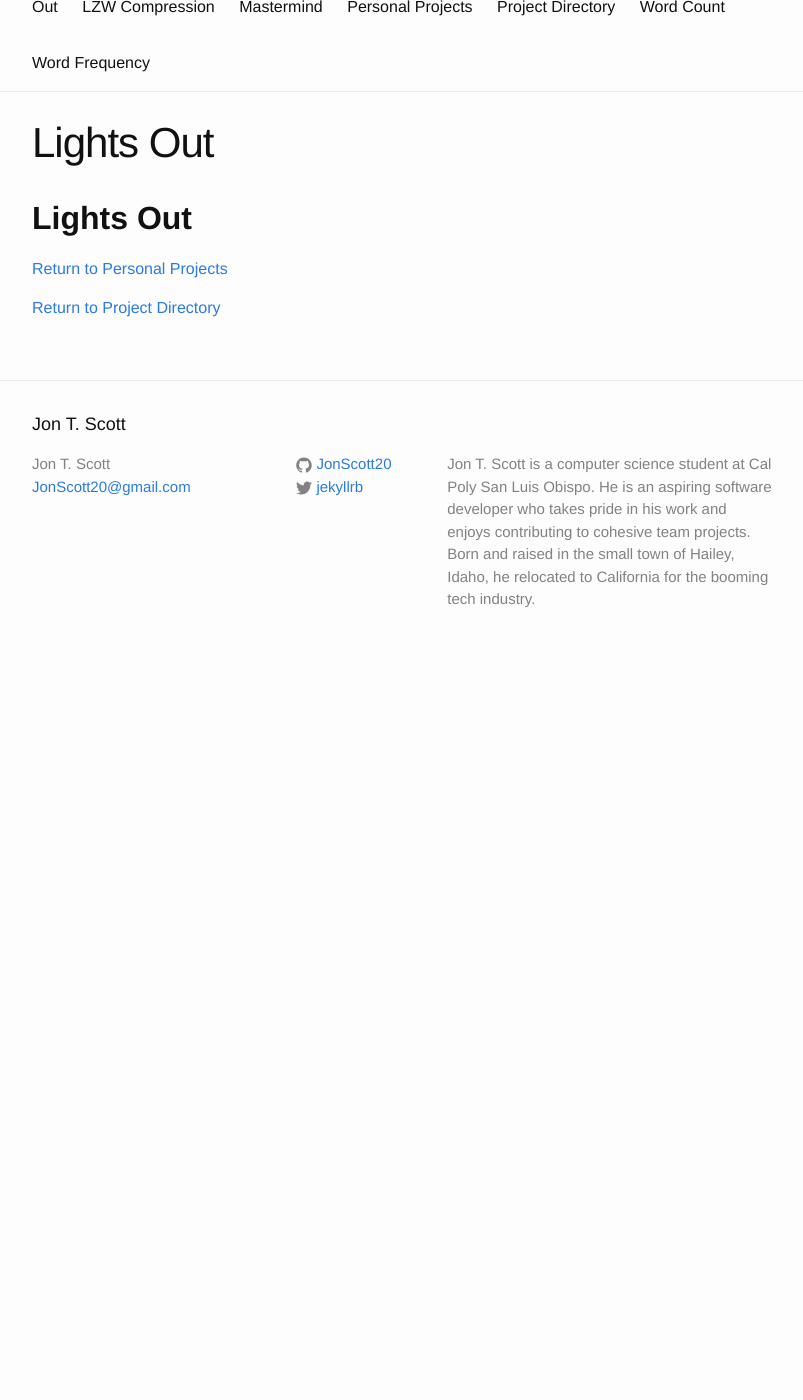
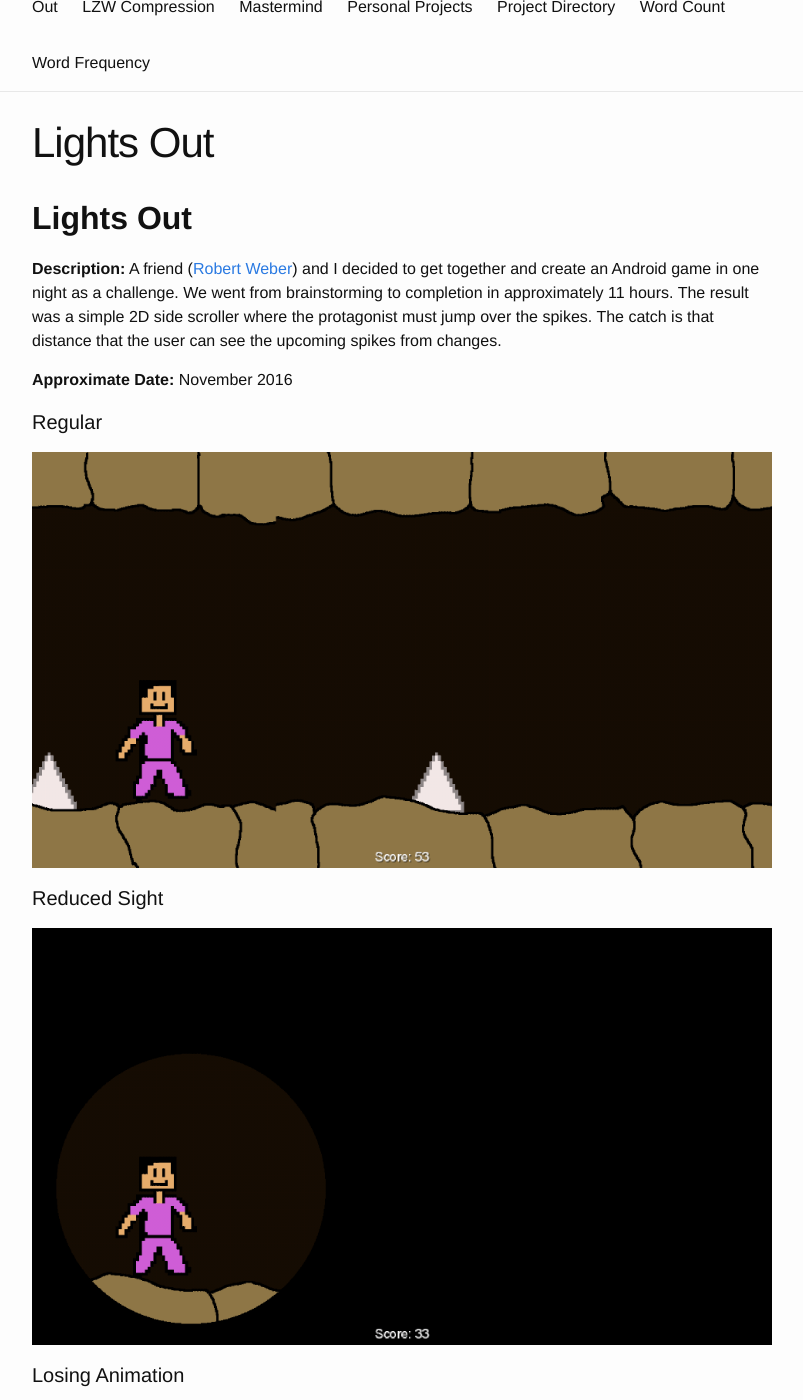
Before and after one commit to JonScott20/JonScott20.github.io, a Jekyll site: the page built from projects/lightsout.md, in a window 1280 px wide and 1400 px high, scrolled down 250 px. Shown: the whole window, without its empty margins (238-1041 px from the left). Built offline with Jekyll 4.4.1, drawn with Linux system fonts in a browser that asks for light colours; our own code applies the rules of GitHub Pages for plain Markdown files; before the commit the page ends 921 px from its top, so only the background shows below that.

Commit message:
Update lightsout.md

```diff
--- a/projects/lightsout.md
+++ b/projects/lightsout.md
@@ -6,6 +6,22 @@ permalink: lightsout
 **Lights Out**
 --------------
 
+**Description:** A friend ([Robert Weber](http://www.rawprogramming.com/#/Home)) and I decided to get together and create an Android game in one night as a challenge. We went from brainstorming to completion in approximately 11 hours. The result was a simple 2D side scroller where the protagonist must jump over the spikes. The catch is that distance that the user can see the upcoming spikes from changes.
+
+**Approximate Date:** November 2016
+
+#### Regular
+
+![Lights Out Regular](https://jonscott20.github.io/Files/Images/LightsOut.png)
+
+#### Reduced Sight
+
+![Darkened Viewing](https://jonscott20.github.io/Files/Images/LightsOutDark.png)
+
+#### Losing Animation
+
+![Angel Animation](https://jonscott20.github.io/Files/Images/LightsOutDead.png)
+
 [Return to Personal Projects](https://jonscott20.github.io/personal_projects/)
 
 [Return to Project Directory](https://jonscott20.github.io/project_directory/)
```
